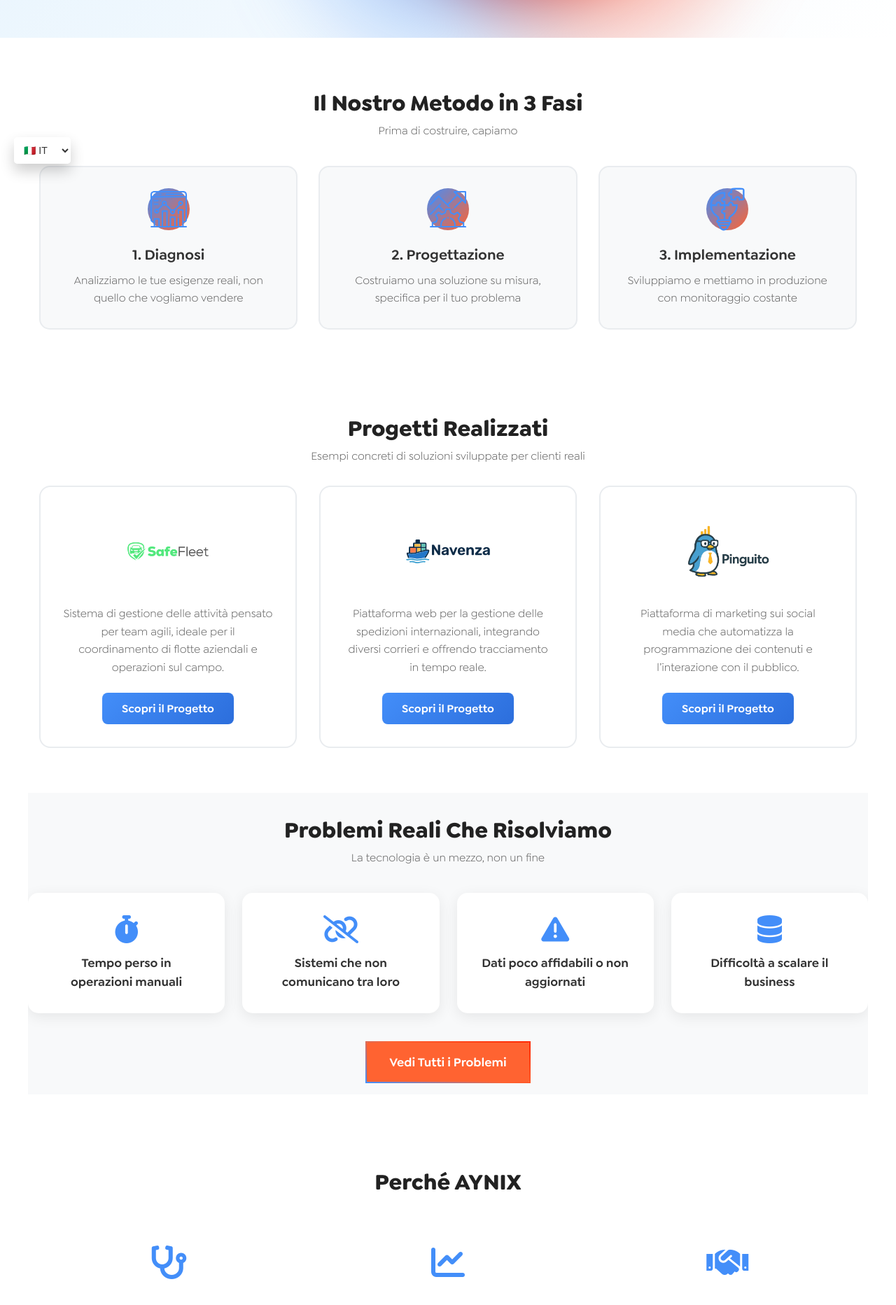
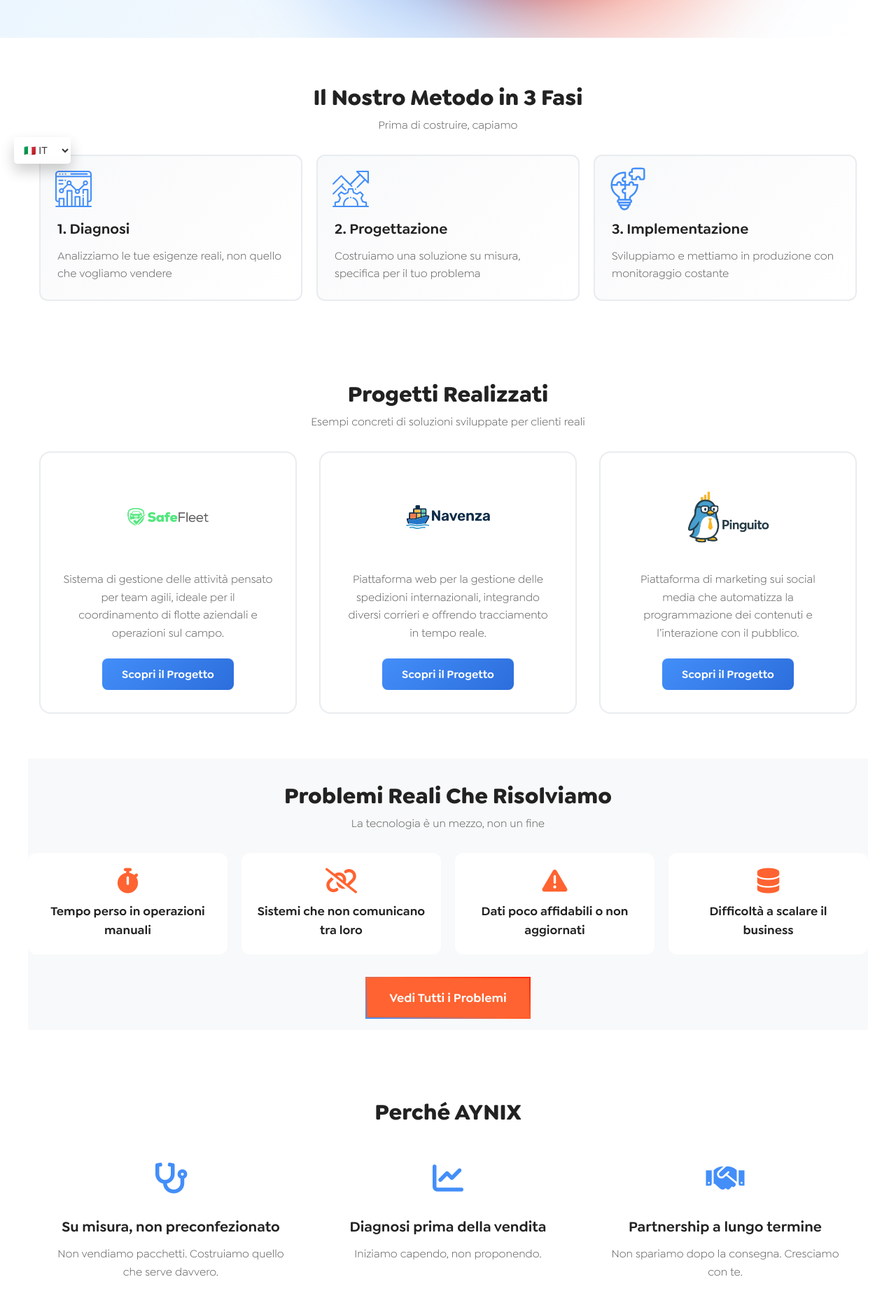
Before and after one commit to AynixTech/aynix-wordpress, a WordPress theme: template wp-content/themes/aynix/index.php in a window 1280 px wide. Shown: the part 546-2411 px from the top of the page at 70% size. Run offline with PHP 8.4 and a stand-in for WordPress, Linux system fonts and the light colour scheme; the site name, menu and one post (Sample post) are stand-ins, and other content is empty.

Commit message:
fix home 3

```diff
--- a/wp-content/themes/aynix/assets/css/homepage.css
+++ b/wp-content/themes/aynix/assets/css/homepage.css
@@ -761,138 +761,6 @@
     padding: 18px 40px;
 }
 
-/* Metodo Home Section */
-.metodo-home {
-    padding: 60px 0;
-    background: white;
-    margin: 40px 0;
-    border-radius: 15px;
-}
-
-.metodo-fasi-home {
-    display: grid;
-    grid-template-columns: repeat(auto-fit, minmax(250px, 1fr));
-    gap: 30px;
-    margin-top: 40px;
-}
-
-.fase-home {
-    background: #f8f9fa;
-    padding: 30px;
-    border-radius: 15px;
-    text-align: center;
-    transition: all 0.3s ease;
-}
-
-.fase-home:hover {
-    transform: translateY(-5px);
-    box-shadow: 0 10px 30px rgba(0, 0, 0, 0.1);
-}
-
-.fase-number {
-    width: 60px;
-    height: 60px;
-    background: linear-gradient(135deg, var(--aynix-primary-color), var(--aynix-secondary-color));
-    color: white;
-    border-radius: 50%;
-    display: flex;
-    align-items: center;
-    justify-content: center;
-    font-size: 1.8rem;
-    font-weight: 700;
-    margin: 0 auto 20px;
-}
-
-.fase-home h3 {
-    font-size: 1.3rem;
-    margin-bottom: 10px;
-    color: #333;
-}
-
-.fase-home p {
-    color: #666;
-    line-height: 1.6;
-}
-
-/* Problemi Home Section */
-.problemi-home {
-    padding: 60px 0;
-}
-
-.problemi-grid-home {
-    display: grid;
-    grid-template-columns: repeat(auto-fit, minmax(250px, 1fr));
-    gap: 25px;
-    margin: 40px 0;
-}
-
-.problema-home {
-    background: white;
-    padding: 30px;
-    border-radius: 15px;
-    text-align: center;
-    box-shadow: 0 5px 20px rgba(0, 0, 0, 0.08);
-    transition: all 0.3s ease;
-}
-
-.problema-home:hover {
-    transform: translateY(-5px);
-    box-shadow: 0 10px 30px rgba(0, 0, 0, 0.12);
-}
-
-.problema-home i {
-    font-size: 2.5rem;
-    color: var(--aynix-primary-color);
-    margin-bottom: 15px;
-}
-
-.problema-home h3 {
-    font-size: 1.1rem;
-    color: #333;
-}
-
-.problemi-cta-home {
-    text-align: center;
-    margin-top: 30px;
-}
-
-/* Perché AYNIX Section */
-.perche-aynix {
-    padding: 60px 0;
-    background: white;
-    margin: 40px 0;
-    border-radius: 15px;
-}
-
-.perche-grid {
-    display: grid;
-    grid-template-columns: repeat(auto-fit, minmax(280px, 1fr));
-    gap: 30px;
-    margin-top: 40px;
-}
-
-.perche-item {
-    text-align: center;
-    padding: 30px;
-}
-
-.perche-item i {
-    font-size: 3rem;
-    color: var(--aynix-primary-color);
-    margin-bottom: 20px;
-}
-
-.perche-item h3 {
-    font-size: 1.3rem;
-    margin-bottom: 15px;
-    color: #333;
-}
-
-.perche-item p {
-    color: #666;
-    line-height: 1.6;
-}
-
 /* CTA Final Home */
 .home-cta-final {
     margin: 60px 0 40px;
```
